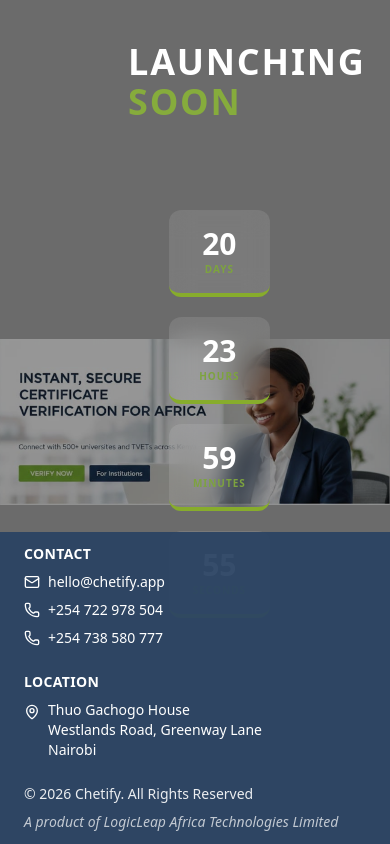
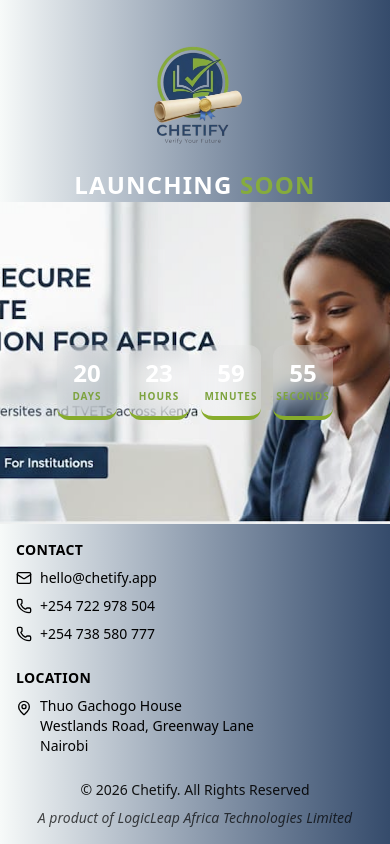
Before and after one commit to kelvinmati/homy, a React (Vite) app: page / in a window 390 px wide. Built offline with nearby package versions, Linux system fonts and the light colour scheme.

Commit message:
Responsivenedd

```diff
--- a/index.html
+++ b/index.html
@@ -2,7 +2,7 @@
 <html lang="en">
   <head>
     <meta charset="UTF-8" />
-    <link rel="icon" type="image/svg+xml" href="/vite.svg" />
+    <link rel="icon" type="image/svg+xml" href="./src/assets/logo.png" />
     <meta name="viewport" content="width=device-width, initial-scale=1.0" />
     <title>chetify</title>
   </head>
--- a/src/components/ComingSoon.jsx
+++ b/src/components/ComingSoon.jsx
@@ -1,108 +1,132 @@
 
-// import React, { useState, useEffect } from 'react';
-// import { Mail, Phone, MapPin, ShieldCheck } from 'lucide-react';
+
+
+// import React, { useEffect, useRef, useState } from "react";
+// import { Mail, Phone, MapPin } from "lucide-react";
 // import logo from "../assets/logo.png";
-// import chetifyBg from "../assets/chetifybg.jpeg";
+// import chetifyBg from "../assets/screenshotbg.png";
+
+// const COUNTDOWN_DAYS = 21;
 
 // const ComingSoon = () => {
-//   const [timeLeft, setTimeLeft] = useState({
-//     hours: 24,
-//     minutes: 0,
-//     seconds: 0,
-//   });
+//   // ✅ target date calculated ONCE
+//   const targetDateRef = useRef(
+//     new Date(Date.now() + COUNTDOWN_DAYS * 24 * 60 * 60 * 1000)
+//   );
+
+//   const calculateTimeLeft = () => {
+//     const diff = targetDateRef.current - new Date();
+
+//     if (diff <= 0) {
+//       return {
+//         days: 0,
+//         hours: 0,
+//         minutes: 0,
+//         seconds: 0,
+//       };
+//     }
+
+//     return {
+//       days: Math.floor(diff / (1000 * 60 * 60 * 24)),
+//       hours: Math.floor((diff / (1000 * 60 * 60)) % 24),
+//       minutes: Math.floor((diff / (1000 * 60)) % 60),
+//       seconds: Math.floor((diff / 1000) % 60),
+//     };
+//   };
+
+//   const [timeLeft, setTimeLeft] = useState(calculateTimeLeft());
 
 //   useEffect(() => {
-//     // Set target date to 24 hours from now
-//     const targetDate = new Date().getTime() + 24 * 60 * 60 * 1000;
-
 //     const timer = setInterval(() => {
-//       const now = new Date().getTime();
-//       const difference = targetDate - now;
-
-//       if (difference <= 0) {
-//         clearInterval(timer);
-//         setTimeLeft({ hours: 0, minutes: 0, seconds: 0 });
-//       } else {
-//         setTimeLeft({
-//           hours: Math.floor((difference / (1000 * 60 * 60)) % 24),
-//           minutes: Math.floor((difference / 1000 / 60) % 60),
-//           seconds: Math.floor((difference / 1000) % 60),
-//         });
-//       }
+//       setTimeLeft(calculateTimeLeft());
 //     }, 1000);
 
 //     return () => clearInterval(timer);
 //   }, []);
 
 //   const TimeUnit = ({ value, label }) => (
-//     <div className="flex flex-col items-center bg-white px-6 py-4 rounded-xl shadow-lg border-b-4 border-[#7DA33F] min-w-[100px]">
-
-//       <span className="text-4xl font-bold text-[#2C4464]">{value.toString().padStart(2, '0')}</span>
-//       <span className="text-xs uppercase tracking-widest text-gray-500 font-semibold">{label}</span>
+//     <div className="flex flex-col items-center bg-white/10 backdrop-blur-md border-b-4  border-b-[#87ac2c] border-white/20 px-6 py-4 rounded-xl min-w-[90px]">
+//       <span className="text-3xl md:text-4xl font-bold">
+//         {String(value).padStart(2, "0")}
+//       </span>
+//       <span className="text-[10px] uppercase tracking-widest text-[#7DA33F] font-bold">
+//         {label}
+//       </span>
 //     </div>
 //   );
 
 //   return (
-//     <div className="min-h-screen bg-[#f8f9fa] flex flex-col font-sans text-[#2C4464] " style={{ backgroundImage: `url(${chetifyBg})`, backgroundSize: 'cover', backgroundPosition: 'center' }}>
-//       {/* Main Content */}
-//       <main className="flex-grow flex flex-col items-center justify-center px-4 py-12 text-center">
+//     <div
+//       className="relative min-h-screen flex flex-col bg-contain bg-no-repeat bg-center text-white"
+//       style={{ backgroundImage: `url(${chetifyBg})`, backgroundColor: "rgb(0,0,0,0.3)" }}
+//     >
+//       {/* Overlay */}
+//       <div className="absolute inset-0 bg-black/40" />
 
-        // <div className='h-[200px] w-[200px] p-8'>
-        //   <img src={logo} alt="Chetify Logo" />
-        // </div>
+//       {/* Content */}
 
-//         <h2 className="text-3xl md:text-3xl font-light mb-8 uppercase ">Something Big is Arriving</h2>
+// <div className="flex items-center justify-between  z-10 px-32">
+//                   <div className="w-[170px] h-[170px] ">
+//           <img src={logo} alt="Chetify Logo" />
+//         </div>
+//            <h2 className="text-4xl font-bold uppercase tracking-wider  animate-bounce">
+//           Launching <span className="text-[#86ac3c]">Soon</span>
+//         </h2>
 
-//         {/* Countdown Timer */}
-//         <div className="flex space-x-4 mb-12">
+// </div>
+
+//       <main className="relative z-10 flex flex-col items-center justify-center flex-1 px-4">
+//         <div className="flex flex-col absolute right-30 top-10 gap-5 ">
+//           <TimeUnit value={timeLeft.days} label="Days" />
 //           <TimeUnit value={timeLeft.hours} label="Hours" />
 //           <TimeUnit value={timeLeft.minutes} label="Minutes" />
 //           <TimeUnit value={timeLeft.seconds} label="Seconds" />
 //         </div>
+//       </main>
 
-//         {/* Contact Grid */}
-//         <div className="grid md:grid-cols-3 gap-8 w-full max-w-5xl mt-8">
-//           <div className="bg-white p-6 rounded-lg shadow-sm flex flex-col items-center">
-//             <Mail className="text-[#7DA33F] mb-4" size={28} />
-//             <h3 className="font-bold mb-2">Email Us</h3>
-//             {/* <a href="mailto:hello@chetify.app" className="text-gray-600 hover:text-[#7DA33F] transition-colors">
-//               hello@chetify.app
-//             </a> */}
-//                  <a  className="text-gray-600 hover:text-[#7DA33F] transition-colors">
-//               hello@chetify.app
-//             </a>
+//       {/* Footer */}
+//       <footer className="relative z-10 bg-[#2C4464]/95 py-3 px-6">
+//         <div className="max-w-5xl mx-auto grid md:grid-cols-3 gap-6 text-sm">
+//           <div className="space-y-2">
+//             <p className="font-semibold uppercase tracking-wide">Contact</p>
+//             <p className="flex items-center gap-2">
+//               <Mail size={16} /> hello@chetify.app
+//             </p>
+//             <p className="flex items-center gap-2">
+//               <Phone size={16} /> +254 722 978 504
+//             </p>
+//             <p className="flex items-center gap-2">
+//               <Phone size={16} /> +254 738 580 777
+//             </p>
 //           </div>
 
-//           <div className="bg-white p-6 rounded-lg shadow-sm flex flex-col items-center">
-//             <Phone className="text-[#7DA33F] mb-4" size={28} />
-//             <h3 className="font-bold mb-2">Call Us</h3>
-//             <p className="text-gray-600">+254 722 978 504</p>
-//             <p className="text-gray-600">+254 738 580 777</p>
+//           <div className="space-y-2">
+//             <p className="font-semibold uppercase tracking-wide">Location</p>
+//             <p className="flex items-start gap-2">
+//               <MapPin size={16} className="mt-1" />
+//               Thuo Gachogo House<br />
+//               Westlands Road, Greenway Lane<br />
+//               Nairobi
+//             </p>
 //           </div>
 
-//           <div className="bg-white p-6 rounded-lg shadow-sm flex flex-col items-center">
-//             <MapPin className="text-[#7DA33F] mb-4" size={28} />
-//             <h3 className="font-bold mb-2">Location</h3>
-//             <p className="text-gray-600 text-sm leading-relaxed">
-//               Thuo Gachogo House, Westlands Road<br />
-//               Greenway Lane, Nairobi
+//           <div className="space-y-2 md:text-right">
+//             <p className="opacity-90">&copy; 2026 Chetify. All Rights Reserved</p>
+//             <p className="italic opacity-70">
+//               A product of LogicLeap Africa Technologies Limited
 //             </p>
 //           </div>
 //         </div>
-//       </main>
-
-//       {/* Footer */}
-//       <footer className="bg-[#2C4464] text-white py-8 px-4 text-center">
-//         <p className="mb-2 opacity-90">&copy; 2026 Chetify. All Rights Reserved.</p>
-//         <p className="text-sm opacity-70 italic font-light">
-//           A product of LogicLeap Africa Technologies Limited
-//         </p>
 //       </footer>
 //     </div>
 //   );
 // };
 
+
 // export default ComingSoon;
+
+
+
 import React, { useEffect, useRef, useState } from "react";
 import { Mail, Phone, MapPin } from "lucide-react";
 import logo from "../assets/logo.png";
@@ -111,22 +135,14 @@ import chetifyBg from "../assets/screenshotbg.png";
 const COUNTDOWN_DAYS = 21;
 
 const ComingSoon = () => {
-  // ✅ target date calculated ONCE
   const targetDateRef = useRef(
     new Date(Date.now() + COUNTDOWN_DAYS * 24 * 60 * 60 * 1000)
   );
 
   const calculateTimeLeft = () => {
     const diff = targetDateRef.current - new Date();
-
-    if (diff <= 0) {
-      return {
-        days: 0,
-        hours: 0,
-        minutes: 0,
-        seconds: 0,
-      };
-    }
+    if (diff <= 0)
+      return { days: 0, hours: 0, minutes: 0, seconds: 0 };
 
     return {
       days: Math.floor(diff / (1000 * 60 * 60 * 24)),
@@ -139,16 +155,16 @@ const ComingSoon = () => {
   const [timeLeft, setTimeLeft] = useState(calculateTimeLeft());
 
   useEffect(() => {
-    const timer = setInterval(() => {
-      setTimeLeft(calculateTimeLeft());
-    }, 1000);
-
+    const timer = setInterval(
+      () => setTimeLeft(calculateTimeLeft()),
+      1000
+    );
     return () => clearInterval(timer);
   }, []);
 
   const TimeUnit = ({ value, label }) => (
-    <div className="flex flex-col items-center bg-white/10 backdrop-blur-md border-b-4  border-b-[#87ac2c] border-white/20 px-6 py-4 rounded-xl min-w-[90px]">
-      <span className="text-3xl md:text-4xl font-bold">
+    <div className=" flex flex-col items-center bg-white/10 backdrop-blur-md border-b-4 border-b-[#87ac2c] border-white/20 px-4 py-3 rounded-xl w-[60px] md:min-w-[90px]">
+      <span className="text-2xl sm:text-3xl font-bold">
         {String(value).padStart(2, "0")}
       </span>
       <span className="text-[10px] uppercase tracking-widest text-[#7DA33F] font-bold">
@@ -159,39 +175,40 @@ const ComingSoon = () => {
 
   return (
     <div
-      className="relative min-h-screen flex flex-col bg-contain bg-no-repeat bg-center text-white"
-      style={{ backgroundImage: `url(${chetifyBg})`, backgroundColor: "rgb(0,0,0,0.3)" }}
+      className="relative min-h-screen flex flex-col bg-cover text-white bg-gradient-to-r from-[#f7faf9] to-[bg-gradient-to-r from-[#f7faf9] to-[#354b6b]"
+      // style={{
+
+      //   backgroundColor: "rgba(0,0,0,0.3)",
+      // }}
     >
       {/* Overlay */}
-      <div className="absolute inset-0 bg-black/40" />
 
-      {/* Content */}
+      {/* <div className="absolute inset-0 bg-black/40" /> */}
 
-      {/* <div className="absolute left-10 top-40 flex flex-col items-center z-10">
+      {/* Header */}
+      <header className="relative z-10 flex flex-col sm:flex-row items-center justify-between px-4 sm:px-8 lg:px-32 pt-6 gap-4">
+        <img
+          src={logo}
+          alt="Chetify Logo"
+          className="w-[120px] sm:w-[150px] lg:w-[170px]"
+        />
 
-                <div className="w-[200px] h-[200px] mb-6">
-          <img src={logo} alt="Chetify Logo" />
-        </div>
-
-        <h2 className="text-3xl font-bold uppercase mb-4 tracking-wider animate-bounce">
+        <h2 className="text-2xl sm:text-3xl lg:text-4xl font-bold uppercase tracking-wider animate-bounce text-center">
           Launching <span className="text-[#86ac3c]">Soon</span>
         </h2>
+      </header>
 
-      </div> */}
+      {/* Main */}
+<main
+  className="relative z-10 flex flex-1 items-center justify-center px-4
+             bg-cover md:bg-contain bg-no-repeat bg-center"
+  style={{ backgroundImage: `url(${chetifyBg})` }}
+>
 
 
-<div className="flex items-center justify-between  z-10 px-32">
-                  <div className="w-[170px] h-[170px] ">
-          <img src={logo} alt="Chetify Logo" />
-        </div>
-           <h2 className="text-4xl font-bold uppercase tracking-wider  animate-bounce">
-          Launching <span className="text-[#86ac3c]">Soon</span>
-        </h2>
-
-</div>
-
-      <main className="relative z-10 flex flex-col items-center justify-center flex-1 px-4">
-        <div className="flex flex-col absolute right-30 top-10 gap-5 ">
+        <div className="flex gap-3 sm:gap-5 mt-10 sm:mt-0
+                        sm:absolute sm:right-10 sm:top-24
+                        flex-row sm:flex-col">
           <TimeUnit value={timeLeft.days} label="Days" />
           <TimeUnit value={timeLeft.hours} label="Hours" />
           <TimeUnit value={timeLeft.minutes} label="Minutes" />
@@ -200,8 +217,8 @@ const ComingSoon = () => {
       </main>
 
       {/* Footer */}
-      <footer className="relative z-10 bg-[#2C4464]/95 py-3 px-6">
-        <div className="max-w-5xl mx-auto grid md:grid-cols-3 gap-6 text-sm">
+      <footer className="relative text-black z-10 bg-gradient-to-r from-[#f7faf9] to-[bg-gradient-to-r from-[#f7faf9] to-[#354b6b] py-4 px-4 sm:px-6">
+        <div className="max-w-5xl mx-auto grid gap-6 md:grid-cols-3 text-sm">
           <div className="space-y-2">
             <p className="font-semibold uppercase tracking-wide">Contact</p>
             <p className="flex items-center gap-2">
@@ -225,8 +242,10 @@ const ComingSoon = () => {
             </p>
           </div>
 
-          <div className="space-y-2 md:text-right">
-            <p className="opacity-90">&copy; 2026 Chetify. All Rights Reserved</p>
+          <div className="space-y-2 md:text-right text-center">
+            <p className="opacity-90">
+              &copy; 2026 Chetify. All Rights Reserved
+            </p>
             <p className="italic opacity-70">
               A product of LogicLeap Africa Technologies Limited
             </p>
--- /dev/null
+++ b/src/components/New.jsx
@@ -0,0 +1,88 @@
+
+import React, { useEffect, useRef, useState } from "react";
+import { Mail, Phone, MapPin } from "lucide-react";
+import logo from "../assets/logo.png";
+import chetifyBg from "../assets/screenshotbg.png";
+const New = () => {
+    const COUNTDOWN_DAYS = 21;
+
+
+      const targetDateRef = useRef(
+        new Date(Date.now() + COUNTDOWN_DAYS * 24 * 60 * 60 * 1000)
+      );
+
+      const calculateTimeLeft = () => {
+        const diff = targetDateRef.current - new Date();
+        if (diff <= 0)
+          return { days: 0, hours: 0, minutes: 0, seconds: 0 };
+
+        return {
+          days: Math.floor(diff / (1000 * 60 * 60 * 24)),
+          hours: Math.floor((diff / (1000 * 60 * 60)) % 24),
+          minutes: Math.floor((diff / (1000 * 60)) % 60),
+          seconds: Math.floor((diff / 1000) % 60),
+        };
+      };
+
+      const [timeLeft, setTimeLeft] = useState(calculateTimeLeft());
+
+      useEffect(() => {
+        const timer = setInterval(
+          () => setTimeLeft(calculateTimeLeft()),
+          1000
+        );
+        return () => clearInterval(timer);
+      }, []);
+
+      const TimeUnit = ({ value, label }) => (
+        <div className="flex flex-col items-center bg-white/10 backdrop-blur-md border-b-4 border-b-[#87ac2c] border-white/20 px-4 py-3 rounded-xl min-w-[70px] sm:min-w-[90px]">
+          <span className="text-2xl sm:text-3xl font-bold">
+            {String(value).padStart(2, "0")}
+          </span>
+          <span className="text-[10px] uppercase tracking-widest text-[#7DA33F] font-bold">
+            {label}
+          </span>
+        </div>
+      );
+
+  return (
+    <div>
+           <header className= "text-white relative z-10 flex flex-col sm:flex-row items-center justify-between px-4 sm:px-8 lg:px-32 pt-6 gap-4 bg-[#b2b2b2] " >
+             <img
+               src={logo}
+               alt="Chetify Logo"
+               className="w-[120px] sm:w-[150px] lg:w-[170px] h-[200px]"
+             />
+
+             <h2 className="text-2xl sm:text-3xl lg:text-4xl font-bold uppercase tracking-wider animate-bounce text-center">
+               Launching <span className="text-[#86ac3c]">Soon</span>
+             </h2>
+           </header>
+
+           {/* Hero */}
+    <div
+      className="relative min-h-screen flex flex-col bg-cover md:bg-contain bg-no-repeat bg-center text-white"
+      style={{
+        backgroundImage: `url(${chetifyBg})`,
+        backgroundColor: "rgba(0,0,0,0.3)",
+      }}
+    >
+
+           </div>
+                 {/* <main className="relative z-10 flex flex-col items-center justify-center flex-1 px-4">
+        <div className="flex gap-3 sm:gap-5 mt-10 sm:mt-0
+                        sm:absolute sm:right-10 sm:top-24
+                        flex-row sm:flex-col">
+          <TimeUnit value={timeLeft.days} label="Days" />
+          <TimeUnit value={timeLeft.hours} label="Hours" />
+          <TimeUnit value={timeLeft.minutes} label="Minutes" />
+          <TimeUnit value={timeLeft.seconds} label="Seconds" />
+        </div>
+      </main> */}
+
+
+    </div>
+  )
+}
+
+export default New
```
Also changed, not shown: 1 other file (tests, documents, lock files or other folders).
